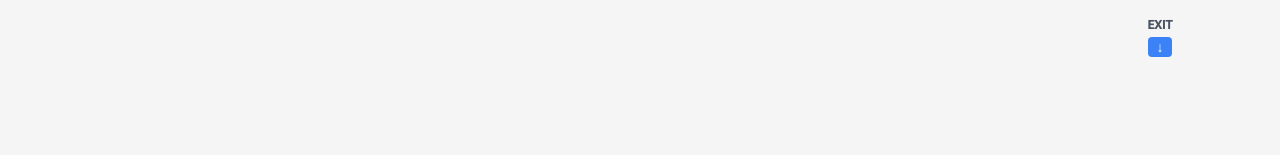
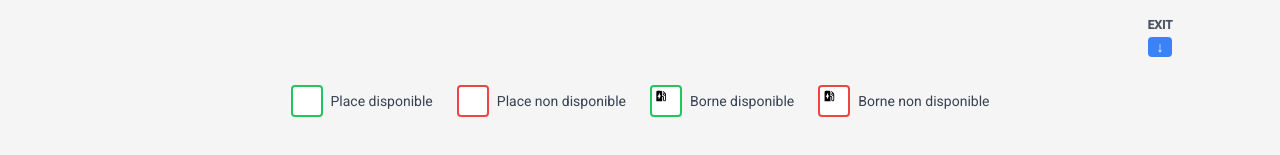
Before and after one commit to xororist/software-engineering-heuristiques-compromis, an Angular app in the folder front/: page /home/parking-map in a window 1280 px wide. Shown: the part 495-650 px from the top of the page. Built offline with nearby package versions, Linux system fonts and the light colour scheme; no server answers.

Commit message:
feat: legende

```diff
--- a/front/src/app/map/map.component.html
+++ b/front/src/app/map/map.component.html
@@ -1,10 +1,10 @@
 <div class="flex flex-col items-center justify-center space-y-4">
 
-  <!-- ENTRY exactement au-dessus de A01 -->
+
   <div class="flex items-center gap-2">
     <div class="w-8"></div> <!-- Espace pour aligner avec le label A -->
     <div class="flex gap-1">
-      <!-- ENTRY au-dessus de A01 (première colonne) -->
+
       <div class="w-24 h-8 flex flex-col items-center justify-center">
         <div class="w-6 h-6 bg-blue-500 rounded flex items-center justify-center mb-1">
           <span class="text-white text-sm">↓</span>
@@ -33,8 +33,7 @@
     </div>
   </div>
 
-
-    <div class="my-3">
+  <div class="my-3">
     <div class="w-8 h-8 bg-blue-500 rounded flex items-center justify-center">
       <span class="text-white text-xl">→</span>
     </div>
@@ -75,13 +74,11 @@
     </div>
   </div>
 
-
   <div class="my-3">
     <div class="w-8 h-8 bg-blue-500 rounded flex items-center justify-center">
       <span class="text-white text-xl">→</span>
     </div>
   </div>
-
 
   <div class="flex items-center gap-2">
     <div class="w-8 font-bold text-gray-700 text-center">F</div>
@@ -92,21 +89,16 @@
              'border-green-500': spot.isAvailable,
              'border-red-500': !spot.isAvailable
            }">
-
         <mat-icon class="text-black mb-1" style="font-size: 25px;">ev_station</mat-icon>
-
         {{ 'F' + (spot.column + 1).toString().padStart(2, '0') }}
       </div>
     </div>
   </div>
 
-
   <div class="flex items-center gap-2">
     <div class="w-8"></div>
     <div class="flex gap-1">
-
       <div *ngFor="let i of [1,2,3,4,5,6,7,8,9,10]" class="w-24 h-8"></div>
-
       <div class="w-24 h-8 flex flex-col items-center justify-center">
         <span class="text-xs font-semibold text-gray-600 mb-1">EXIT</span>
         <div class="w-6 h-6 bg-blue-500 rounded flex items-center justify-center">
@@ -116,4 +108,39 @@
     </div>
   </div>
 
+
+  <div class="mt-10 p-4 flex flex-row">
+
+
+    <div class="flex flex-wrap justify-center items-center gap-6">
+
+      <div class="flex items-center gap-2">
+        <div class="w-8 h-8 border-2 border-green-500 rounded bg-white"></div>
+        <span class="text-sm text-gray-700">Place disponible</span>
+      </div>
+
+
+      <div class="flex items-center gap-2">
+        <div class="w-8 h-8 border-2 border-red-500 rounded bg-white"></div>
+        <span class="text-sm text-gray-700">Place non disponible</span>
+      </div>
+
+
+      <div class="flex items-center gap-2">
+        <div class="w-8 h-8 border-2 border-green-500 rounded bg-white flex items-center justify-center">
+          <mat-icon class="text-black" style="font-size: 14px;">ev_station</mat-icon>
+        </div>
+        <span class="text-sm text-gray-700">Borne disponible</span>
+      </div>
+
+
+      <div class="flex items-center gap-2">
+        <div class="w-8 h-8 border-2 border-red-500 rounded bg-white flex items-center justify-center">
+          <mat-icon class="text-black" style="font-size: 14px;">ev_station</mat-icon>
+        </div>
+        <span class="text-sm text-gray-700">Borne non disponible</span>
+      </div>
+    </div>
+  </div>
+
 </div>
```
